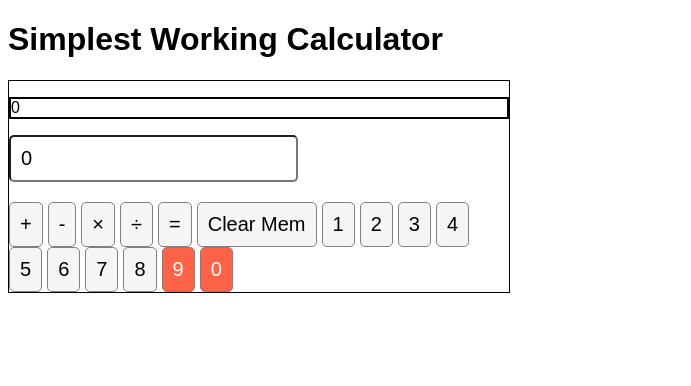
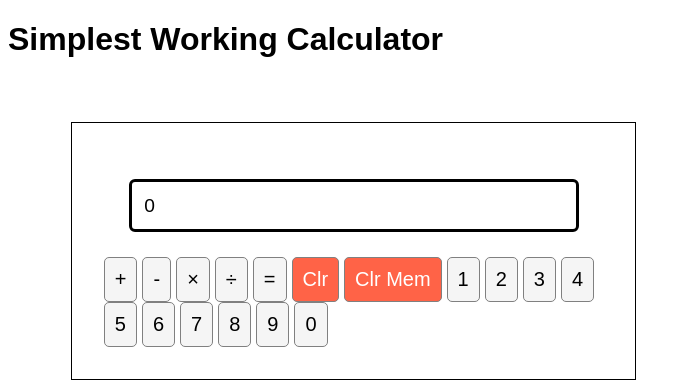
Before and after one commit to ThosL/redesigned-invention, a React (Create React App) app in the folder calculator/: page / in a window 1280 px wide. Shown: the top 386 px of the page, without its empty margins (0-691 px from the left). Built offline with nearby package versions, Linux system fonts and the light colour scheme.

Commit message:
adjusted css and fixed the Clr button

```diff
--- a/calculator/src/App.css
+++ b/calculator/src/App.css
@@ -20,15 +20,27 @@
     background: whitesmoke;
     margin-right: 5px;
   }
-  button:nth-last-child(2),
+  /*button:nth-last-child(2),
   button:nth-last-child(1) {
     background: tomato;
     color: white;
-  }
+  }*/
   .result{
-    border:solid 2px black;
+    border:solid 3px black;
+    border-radius:6px;
+    font-size: larger;
+    padding:2.5%;
+    margin:5%;
+
+
   }
   .calculator-body{
     width:500px;
     border: solid 1px black;
+    padding:2.5%;
+    margin:5%;
   }
+  .btn-clr{
+    color:white;
+    background-color: tomato;
+  }
--- a/calculator/src/App.js
+++ b/calculator/src/App.js
@@ -105,14 +105,14 @@ function App() {
           <p className="result" ref={resultRef}>
             {result}
           </p>
-          <input
+          {/* <input
             pattern="[0-9]"
             ref={inputRef}
             onChange={handleChange}
             type="number"
             placeholder="Type a number"
             value={input==null? '' : input}
-          />
+          />  */}
 
           {
             <button onClick={plus} aria-valuetext="Add">+</button>
@@ -131,7 +131,10 @@ function App() {
             <button onClick={equals}>=</button>
           }
           {
-            <button onClick={resetInput}>Clear Mem </button>
+            <button className="btn-clr" onClick={resetInput}>Clr </button>
+          }
+          {
+            <button className="btn-clr" onClick={resetResult}>Clr Mem </button>
           }
           {
             <button onClick={one}>1</button>
```
